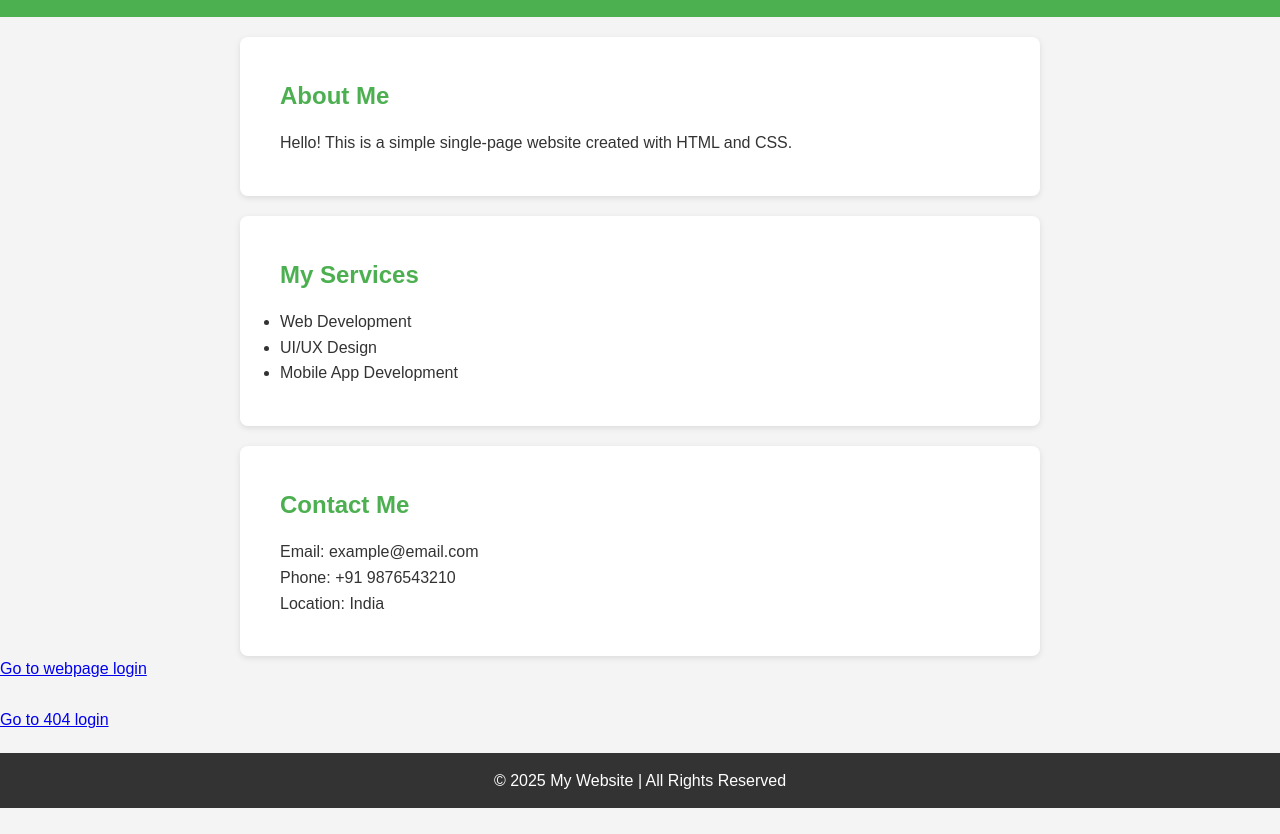
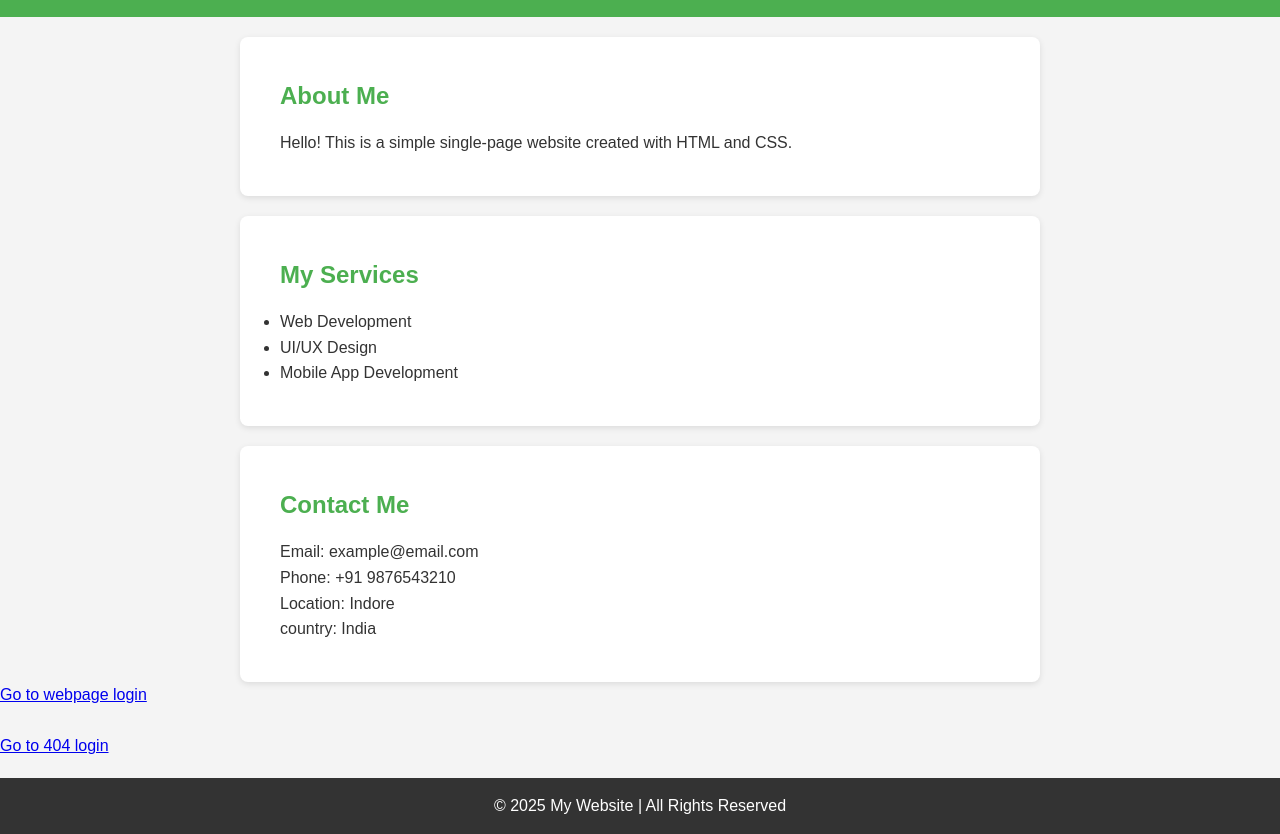
Before and after one commit to AkhileshVe/Node.js-and-express.js, a website: page pages/home.html in a window 1280 px wide. Shown: the part 90-924 px from the top of the page. Before the commit the page ends 898 px from the top, so only its background shows below. Drawn offline with Linux system fonts and the light colour scheme.

Commit message:
add country

```diff
--- a/pages/home.html
+++ b/pages/home.html
@@ -36,7 +36,8 @@
     <h2>Contact Me</h2>
     <p>Email: example@email.com</p>
     <p>Phone: +91 9876543210</p>
-     <p>Location: India</p>
+     <p>Location: Indore</p>
+     <p>country: India</p>
   </section>
 
   <a href="/webpage">Go to webpage login</a>
```
